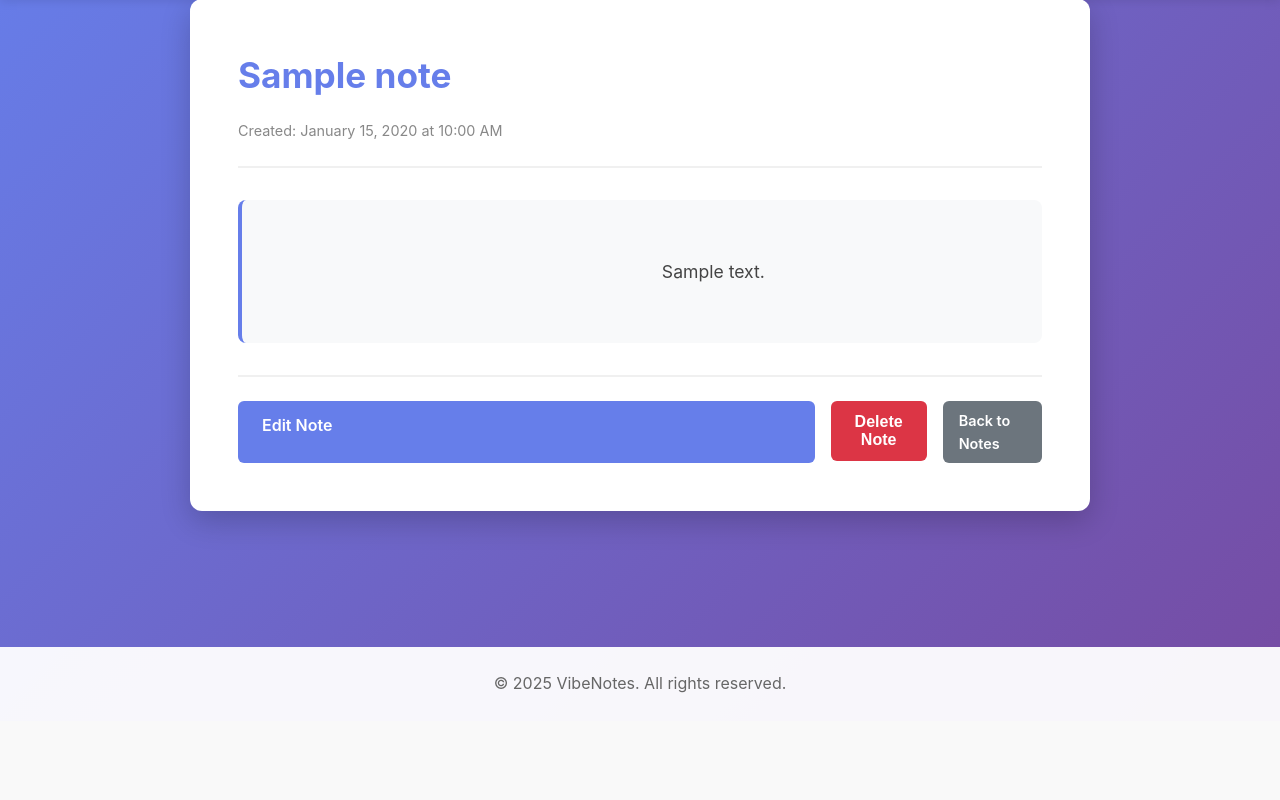
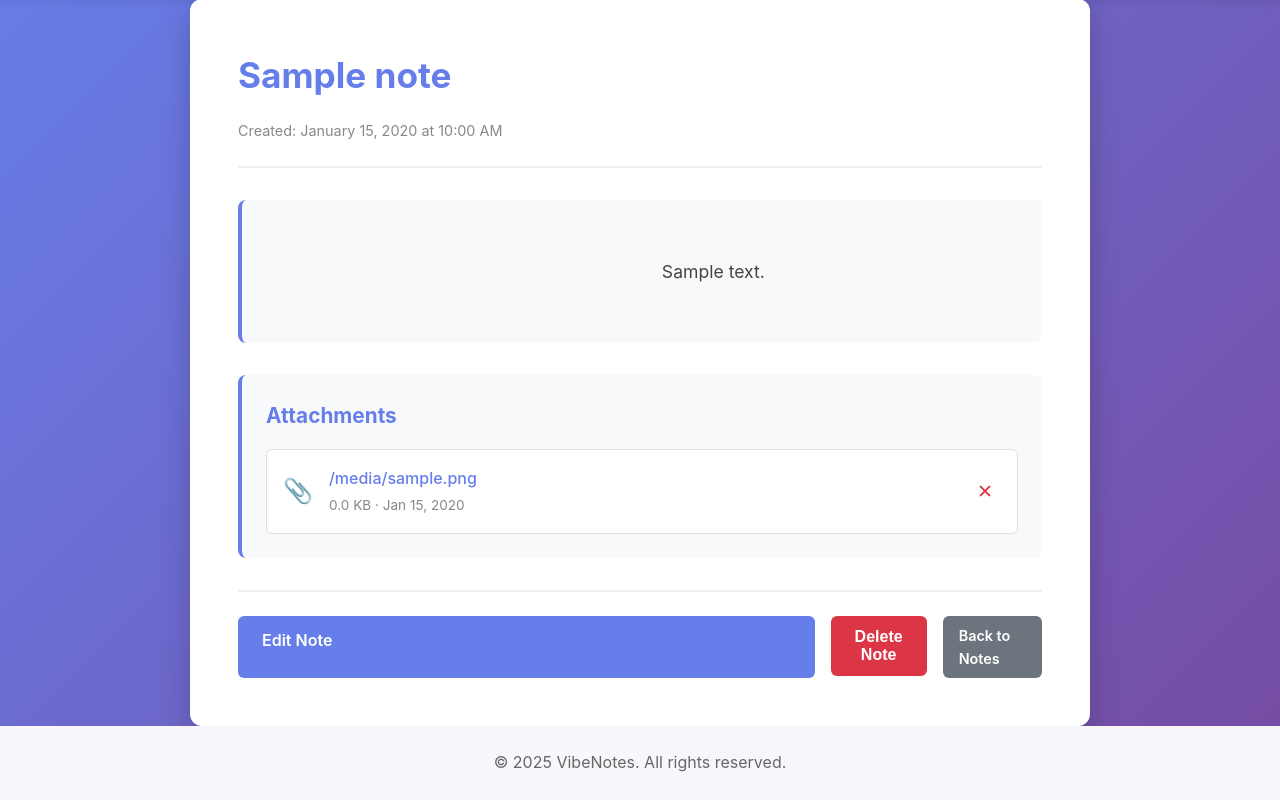
Before and after one commit to jfmario/CSCIA591-VibeNotes1, a Flask app: page /notes/1 in a window 1280 px wide. Shown: the part 79-879 px from the top of the page. Before the commit the page ends 772 px from the top, so only its background shows below. Run offline with Flask 3, Linux system fonts and the light colour scheme; the visitor is signed in with stand-in values (Sample User, id 1); a database or web service that is not in the repository returns one stand-in record (values such as "Sample title"); some libraries are stand-ins or nearby versions.

Commit message:
attachments

```diff
--- a/app.py
+++ b/app.py
@@ -1,10 +1,11 @@
-from flask import Flask, render_template, request, redirect, url_for, session, flash
+from flask import Flask, render_template, request, redirect, url_for, session, flash, send_from_directory
 from werkzeug.security import generate_password_hash, check_password_hash
 from werkzeug.utils import secure_filename
 from database import get_db_connection
 from config import Config
 import functools
 import os
+import uuid
 from pathlib import Path
 
 app = Flask(__name__)
@@ -12,17 +13,32 @@ app.config.from_object(Config)
 
 # Configure upload settings
 UPLOAD_FOLDER = os.path.join(os.path.dirname(os.path.abspath(__file__)), 'static', 'avatars')
+ATTACHMENTS_FOLDER = os.path.join(os.path.dirname(os.path.abspath(__file__)), 'static', 'attachments')
 ALLOWED_EXTENSIONS = {'png', 'jpg', 'jpeg', 'gif'}
+ALLOWED_ATTACHMENT_EXTENSIONS = {
+		'pdf', 'doc', 'docx', 'txt', 'xls', 'xlsx', 'ppt', 'pptx',
+		'png', 'jpg', 'jpeg', 'gif', 'bmp', 'svg',
+		'zip', 'rar', '7z',
+		'mp3', 'wav', 'mp4', 'avi', 'mov',
+		'csv', 'json', 'xml'
+}
 app.config['UPLOAD_FOLDER'] = UPLOAD_FOLDER
-app.config['MAX_CONTENT_LENGTH'] = 5 * 1024 * 1024  # 5MB max file size
+app.config['ATTACHMENTS_FOLDER'] = ATTACHMENTS_FOLDER
+app.config['MAX_CONTENT_LENGTH'] = 10 * 1024 * 1024  # 10MB max file size
 
-# Create upload folder if it doesn't exist
+# Create upload folders if they don't exist
 Path(UPLOAD_FOLDER).mkdir(parents=True, exist_ok=True)
+Path(ATTACHMENTS_FOLDER).mkdir(parents=True, exist_ok=True)
 
 
 def allowed_file(filename):
-		"""Check if file extension is allowed"""
+		"""Check if file extension is allowed for avatars"""
 		return '.' in filename and filename.rsplit('.', 1)[1].lower() in ALLOWED_EXTENSIONS
+
+
+def allowed_attachment(filename):
+		"""Check if file extension is allowed for attachments"""
+		return '.' in filename and filename.rsplit('.', 1)[1].lower() in ALLOWED_ATTACHMENT_EXTENSIONS
 
 
 def login_required(view):
@@ -276,6 +292,29 @@ def create_note():
 				)
 				note_id = cur.fetchone()['id']
 				conn.commit()
+
+				# Handle file attachments
+				if 'attachments' in request.files:
+						files = request.files.getlist('attachments')
+						for file in files:
+								if file and file.filename and allowed_attachment(file.filename):
+										# Generate unique filename
+										original_filename = secure_filename(file.filename)
+										ext = original_filename.rsplit('.', 1)[1].lower()
+										unique_filename = f"{uuid.uuid4().hex}.{ext}"
+										file_path = os.path.join(app.config['ATTACHMENTS_FOLDER'], unique_filename)
+										file.save(file_path)
+
+										# Get file size
+										file_size = os.path.getsize(file_path)
+
+										# Save attachment info to database
+										cur.execute(
+												'INSERT INTO attachments (note_id, filename, original_filename, file_size) VALUES (%s, %s, %s, %s)',
+												(note_id, unique_filename, original_filename, file_size)
+										)
+										conn.commit()
+
 				cur.close()
 				conn.close()
 
@@ -296,19 +335,31 @@ def view_note(note_id):
 				(note_id,)
 		)
 		note = cur.fetchone()
-		cur.close()
-		conn.close()
 
 		if not note:
+				cur.close()
+				conn.close()
 				flash('Note not found', 'error')
 				return redirect(url_for('notes'))
 
 		# Check if user owns this note
 		if note['user_id'] != session['user_id']:
+				cur.close()
+				conn.close()
 				flash('You do not have permission to view this note', 'error')
 				return redirect(url_for('notes'))
 
-		return render_template('note_detail.html', note=note)
+		# Get attachments for this note
+		cur.execute(
+				'SELECT id, filename, original_filename, file_size, uploaded_at FROM attachments WHERE note_id = %s ORDER BY uploaded_at',
+				(note_id,)
+		)
+		attachments = cur.fetchall()
+
+		cur.close()
+		conn.close()
+
+		return render_template('note_detail.html', note=note, attachments=attachments)
 
 
 @app.route('/notes/<int:note_id>/edit', methods=['GET', 'POST'])
@@ -361,6 +412,29 @@ def edit_note(note_id):
 						(title, content, note_id)
 				)
 				conn.commit()
+
+				# Handle file attachments
+				if 'attachments' in request.files:
+						files = request.files.getlist('attachments')
+						for file in files:
+								if file and file.filename and allowed_attachment(file.filename):
+										# Generate unique filename
+										original_filename = secure_filename(file.filename)
+										ext = original_filename.rsplit('.', 1)[1].lower()
+										unique_filename = f"{uuid.uuid4().hex}.{ext}"
+										file_path = os.path.join(app.config['ATTACHMENTS_FOLDER'], unique_filename)
+										file.save(file_path)
+
+										# Get file size
+										file_size = os.path.getsize(file_path)
+
+										# Save attachment info to database
+										cur.execute(
+												'INSERT INTO attachments (note_id, filename, original_filename, file_size) VALUES (%s, %s, %s, %s)',
+												(note_id, unique_filename, original_filename, file_size)
+										)
+										conn.commit()
+
 				cur.close()
 				conn.close()
 
@@ -399,7 +473,15 @@ def delete_note(note_id):
 				flash('You do not have permission to delete this note', 'error')
 				return redirect(url_for('notes'))
 
-		# Delete the note
+		# Delete the note (cascade will delete attachments and their files)
+		# Get attachments to delete files from disk
+		cur.execute('SELECT filename FROM attachments WHERE note_id = %s', (note_id,))
+		attachments = cur.fetchall()
+		for attachment in attachments:
+				file_path = os.path.join(app.config['ATTACHMENTS_FOLDER'], attachment['filename'])
+				if os.path.exists(file_path):
+						os.remove(file_path)
+
 		cur.execute('DELETE FROM notes WHERE id = %s', (note_id,))
 		conn.commit()
 		cur.close()
@@ -409,5 +491,80 @@ def delete_note(note_id):
 		return redirect(url_for('notes'))
 
 
+@app.route('/attachments/<int:attachment_id>/download')
+@login_required
+def download_attachment(attachment_id):
+		"""Download an attachment"""
+		conn = get_db_connection()
+		cur = conn.cursor()
+
+		# Get attachment and note info
+		cur.execute(
+				'SELECT a.filename, a.original_filename, n.user_id FROM attachments a JOIN notes n ON a.note_id = n.id WHERE a.id = %s',
+				(attachment_id,)
+		)
+		attachment = cur.fetchone()
+		cur.close()
+		conn.close()
+
+		if not attachment:
+				flash('Attachment not found', 'error')
+				return redirect(url_for('notes'))
+
+		# Check if user owns the note this attachment belongs to
+		if attachment['user_id'] != session['user_id']:
+				flash('You do not have permission to access this attachment', 'error')
+				return redirect(url_for('notes'))
+
+		return send_from_directory(
+				app.config['ATTACHMENTS_FOLDER'],
+				attachment['filename'],
+				as_attachment=True,
+				download_name=attachment['original_filename']
+		)
+
+
+@app.route('/attachments/<int:attachment_id>/delete', methods=['POST'])
+@login_required
+def delete_attachment(attachment_id):
+		"""Delete an attachment"""
+		conn = get_db_connection()
+		cur = conn.cursor()
+
+		# Get attachment and note info
+		cur.execute(
+				'SELECT a.filename, a.note_id, n.user_id FROM attachments a JOIN notes n ON a.note_id = n.id WHERE a.id = %s',
+				(attachment_id,)
+		)
+		attachment = cur.fetchone()
+
+		if not attachment:
+				cur.close()
+				conn.close()
+				flash('Attachment not found', 'error')
+				return redirect(url_for('notes'))
+
+		# Check if user owns the note this attachment belongs to
+		if attachment['user_id'] != session['user_id']:
+				cur.close()
+				conn.close()
+				flash('You do not have permission to delete this attachment', 'error')
+				return redirect(url_for('notes'))
+
+		# Delete file from disk
+		file_path = os.path.join(app.config['ATTACHMENTS_FOLDER'], attachment['filename'])
+		if os.path.exists(file_path):
+				os.remove(file_path)
+
+		# Delete from database
+		cur.execute('DELETE FROM attachments WHERE id = %s', (attachment_id,))
+		conn.commit()
+		cur.close()
+		conn.close()
+
+		flash('Attachment deleted successfully!', 'success')
+		return redirect(url_for('view_note', note_id=attachment['note_id']))
+
+
 if __name__ == '__main__':
 		app.run(debug=True)
--- a/database.py
+++ b/database.py
@@ -43,6 +43,19 @@ def init_db():
 						created_at TIMESTAMP DEFAULT CURRENT_TIMESTAMP,
 						updated_at TIMESTAMP DEFAULT CURRENT_TIMESTAMP,
 						FOREIGN KEY (user_id) REFERENCES users (id) ON DELETE CASCADE
+				)
+		''')
+
+		# Create attachments table
+		cur.execute('''
+				CREATE TABLE IF NOT EXISTS attachments (
+						id SERIAL PRIMARY KEY,
+						note_id INTEGER NOT NULL,
+						filename VARCHAR(255) NOT NULL,
+						original_filename VARCHAR(255) NOT NULL,
+						file_size INTEGER,
+						uploaded_at TIMESTAMP DEFAULT CURRENT_TIMESTAMP,
+						FOREIGN KEY (note_id) REFERENCES notes (id) ON DELETE CASCADE
 				)
 		''')
 
--- a/static/style.css
+++ b/static/style.css
@@ -767,6 +767,94 @@ footer {
 		border-top: 2px solid #f0f0f0;
 }
 
+/* Attachments Section */
+.attachments-section {
+		margin: 2rem 0;
+		padding: 1.5rem;
+		background: #f8f9fa;
+		border-radius: 8px;
+		border-left: 4px solid #667eea;
+}
+
+.attachments-section h3 {
+		color: #667eea;
+		font-size: 1.3rem;
+		margin-bottom: 1rem;
+}
+
+.attachments-list {
+		display: flex;
+		flex-direction: column;
+		gap: 0.75rem;
+}
+
+.attachment-item {
+		display: flex;
+		justify-content: space-between;
+		align-items: center;
+		padding: 1rem;
+		background: white;
+		border-radius: 6px;
+		border: 1px solid #e0e0e0;
+		transition: all 0.3s;
+}
+
+.attachment-item:hover {
+		border-color: #667eea;
+		box-shadow: 0 2px 8px rgba(102, 126, 234, 0.15);
+}
+
+.attachment-info {
+		display: flex;
+		align-items: center;
+		gap: 1rem;
+		flex: 1;
+}
+
+.attachment-icon {
+		font-size: 1.5rem;
+}
+
+.attachment-details {
+		display: flex;
+		flex-direction: column;
+		gap: 0.25rem;
+}
+
+.attachment-name {
+		color: #667eea;
+		text-decoration: none;
+		font-weight: 500;
+		font-size: 1rem;
+		word-break: break-word;
+}
+
+.attachment-name:hover {
+		text-decoration: underline;
+}
+
+.attachment-meta {
+		font-size: 0.85rem;
+		color: #888;
+}
+
+.btn-icon-delete {
+		background: transparent;
+		border: none;
+		color: #dc3545;
+		font-size: 1.2rem;
+		cursor: pointer;
+		padding: 0.5rem;
+		border-radius: 4px;
+		transition: all 0.3s;
+		line-height: 1;
+}
+
+.btn-icon-delete:hover {
+		background: #dc3545;
+		color: white;
+}
+
 /* Responsive */
 @media (max-width: 768px) {
 		.auth-box, .welcome-box, .profile-box, .users-box, .note-form-box, .note-detail-box {
--- a/templates/note_detail.html
+++ b/templates/note_detail.html
@@ -25,6 +25,32 @@
 						{% endif %}
 				</div>
 
+				{% if attachments %}
+				<div class="attachments-section">
+						<h3>Attachments</h3>
+						<div class="attachments-list">
+								{% for attachment in attachments %}
+										<div class="attachment-item">
+												<div class="attachment-info">
+														<span class="attachment-icon">📎</span>
+														<div class="attachment-details">
+																<a href="{{ url_for('download_attachment', attachment_id=attachment.id) }}" class="attachment-name">
+																		{{ attachment.original_filename }}
+																</a>
+																<span class="attachment-meta">
+																		{{ (attachment.file_size / 1024)|round(1) }} KB · {{ attachment.uploaded_at.strftime('%b %d, %Y') }}
+																</span>
+														</div>
+												</div>
+												<form method="POST" action="{{ url_for('delete_attachment', attachment_id=attachment.id) }}" style="display: inline;" onsubmit="return confirm('Delete this attachment?');">
+														<button type="submit" class="btn-icon-delete" title="Delete attachment">✕</button>
+												</form>
+										</div>
+								{% endfor %}
+						</div>
+				</div>
+				{% endif %}
+
 				<div class="note-detail-actions">
 						<a href="{{ url_for('edit_note', note_id=note.id) }}" class="btn btn-primary">Edit Note</a>
 						<form method="POST" action="{{ url_for('delete_note', note_id=note.id) }}" style="display: inline;" onsubmit="return confirm('Are you sure you want to delete this note? This action cannot be undone.');">
```
Also changed, not shown: templates/create_note.html (+7 -1 lines), templates/edit_note.html (+7 -1 lines), README.md, 2 other files.
